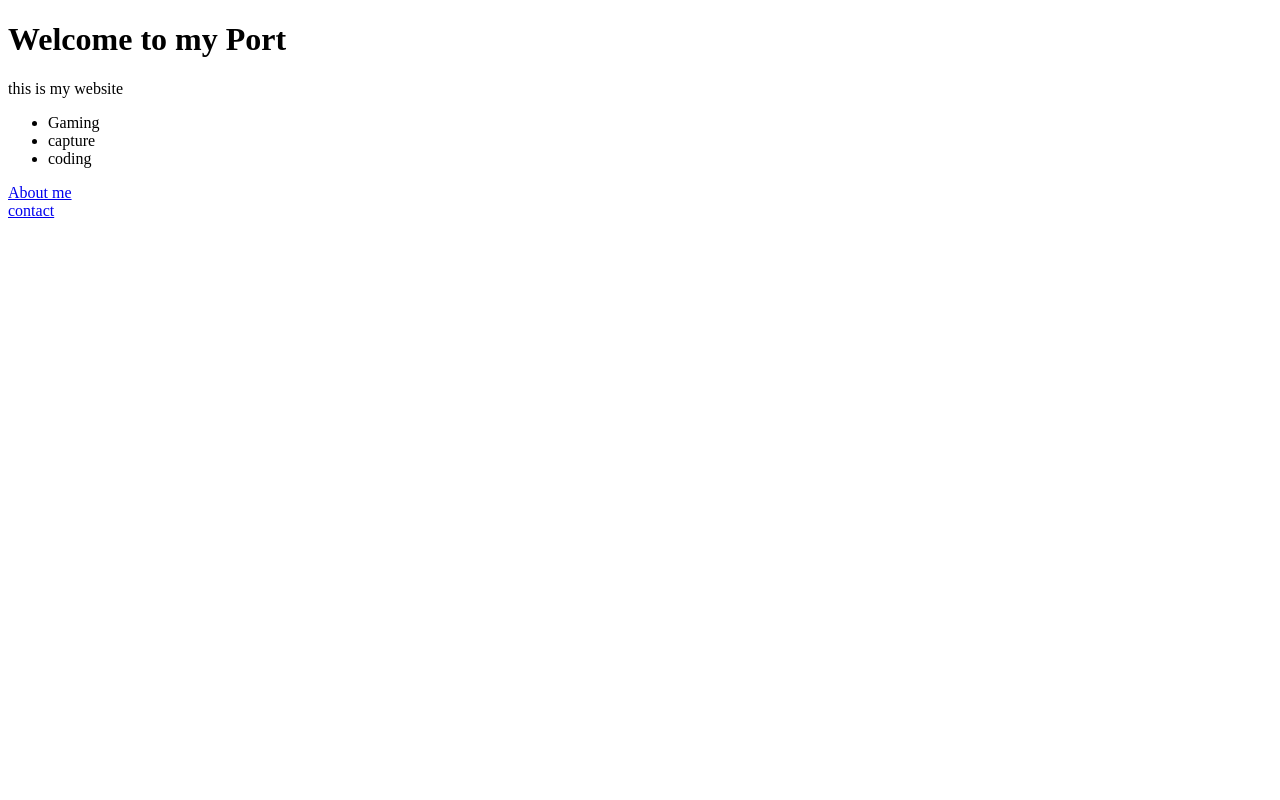
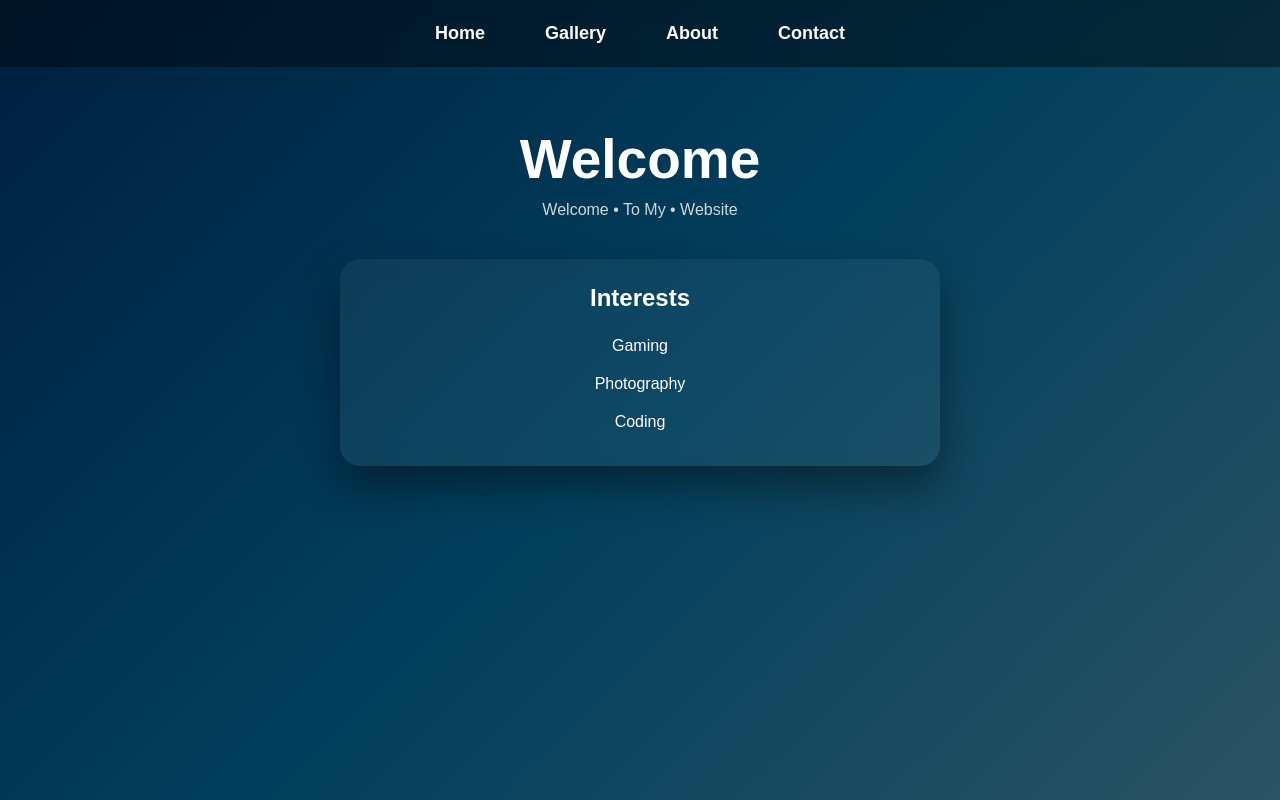
Before and after one commit to DopamineAbbe/portfolio-website-Abdelsalam-4702, a plain HTML site: page index.html in a window 1280 px wide. Drawn offline with Linux system fonts and the light colour scheme.

Commit message:
Website design updated

```diff
--- /dev/null
+++ b/about.css
@@ -0,0 +1,66 @@
+* {
+    margin: 0;
+    padding: 0;
+    box-sizing: border-box;
+}
+
+body {
+    font-family: Arial, sans-serif;
+    min-height: 100vh;
+    background: linear-gradient(135deg, #001f3f, #003f5c, #2c5364);
+    display: flex;
+    flex-direction: column;
+    align-items: center;
+}
+
+.navbar {
+    position: sticky;
+    top: 0;
+    display: flex;
+    justify-content: center;
+    gap: 30px;
+    padding: 15px 0;
+    width: 100%;
+    background: rgba(0, 0, 0, 0.4);
+    backdrop-filter: blur(10px);
+    z-index: 1000;
+}
+
+.navbar a {
+    color: white;
+    text-decoration: none;
+    font-size: 18px;
+    font-weight: bold;
+    padding: 8px 15px;
+    border-radius: 10px;
+    transition: 0.3s ease;
+}
+
+.navbar a:hover {
+    background: rgba(0, 255, 255, 0.2);
+    transform: scale(1.1);
+}
+
+h1 {
+    margin-top: 40px;
+    font-size: 45px;
+    color: white;
+}
+
+.box {
+    margin-top: 30px;
+    padding: 25px;
+    width: 80%;
+    max-width: 600px;
+    background: rgba(255, 255, 255, 0.05);
+    backdrop-filter: blur(10px);
+    border-radius: 20px;
+    color: white;
+    text-align: center;
+    box-shadow: 0 20px 40px rgba(0, 0, 0, 0.4);
+}
+
+.box p {
+    font-size: 18px;
+    line-height: 1.6;
+}
--- /dev/null
+++ b/contact.css
@@ -0,0 +1,76 @@
+* {
+    margin: 0;
+    padding: 0;
+    box-sizing: border-box;
+}
+
+body {
+    font-family: Arial, sans-serif;
+    min-height: 100vh;
+    background: linear-gradient(135deg, #001f3f, #003f5c, #2c5364);
+    display: flex;
+    flex-direction: column;
+    align-items: center;
+}
+
+.navbar {
+    position: sticky;
+    top: 0;
+    display: flex;
+    justify-content: center;
+    gap: 30px;
+    padding: 15px 0;
+    width: 100%;
+    background: rgba(0, 0, 0, 0.4);
+    backdrop-filter: blur(10px);
+    z-index: 1000;
+}
+
+.navbar a {
+    color: white;
+    text-decoration: none;
+    font-size: 18px;
+    font-weight: bold;
+    padding: 8px 15px;
+    border-radius: 10px;
+    transition: 0.3s ease;
+}
+
+.navbar a:hover {
+    background: rgba(0, 255, 255, 0.2);
+    transform: scale(1.1);
+}
+
+h1 {
+    margin-top: 40px;
+    font-size: 45px;
+    color: white;
+}
+
+.sub {
+    margin-top: 10px;
+    color: rgba(255,255,255,0.7);
+}
+
+table {
+    margin-top: 30px;
+    border-collapse: collapse;
+    width: 80%;
+    max-width: 600px;
+    background: rgba(255,255,255,0.05);
+    backdrop-filter: blur(10px);
+    border-radius: 15px;
+    overflow: hidden;
+    color: white;
+    box-shadow: 0 20px 40px rgba(0,0,0,0.4);
+}
+
+th, td {
+    padding: 15px;
+    text-align: center;
+    border-bottom: 1px solid rgba(255,255,255,0.1);
+}
+
+th {
+    background: rgba(0, 255, 255, 0.1);
+}
--- /dev/null
+++ b/gallary.css
@@ -0,0 +1,105 @@
+* {
+    margin: 0;
+    padding: 0;
+    box-sizing: border-box;
+}
+
+body {
+    font-family: Arial, sans-serif;
+    min-height: 100vh;
+    background: linear-gradient(135deg, #001f3f, #003f5c, #2c5364);
+    display: flex;
+    flex-direction: column;
+    align-items: center;
+    overflow-x: hidden;
+}
+
+.navbar {
+    position: sticky;
+    top: 0;
+    display: flex;
+    justify-content: center;
+    gap: 30px;
+    padding: 15px 0;
+    width: 100%;
+    background: rgba(0, 0, 0, 0.4);
+    backdrop-filter: blur(10px);
+    z-index: 1000;
+}
+
+.navbar a {
+    color: white;
+    text-decoration: none;
+    font-size: 18px;
+    font-weight: bold;
+    padding: 8px 15px;
+    border-radius: 10px;
+    transition: 0.3s ease;
+}
+
+.navbar a:hover {
+    background: rgba(0, 255, 255, 0.2);
+    transform: scale(1.1);
+}
+
+h1 {
+    margin-top: 30px;
+    font-size: 45px;
+    color: white;
+    letter-spacing: 2px;
+    text-transform: uppercase;
+}
+
+.gallery {
+    margin-top: 30px;
+    padding: 30px;
+    display: grid;
+    grid-template-columns: repeat(auto-fit, minmax(200px, 1fr));
+    gap: 25px;
+    width: 90%;
+    max-width: 1000px;
+    background: rgba(255, 255, 255, 0.05);
+    border-radius: 20px;
+    backdrop-filter: blur(8px);
+    box-shadow: 0 20px 40px rgba(0, 0, 0, 0.5);
+}
+
+.gallery img {
+    width: 100%;
+    height: 200px;
+    object-fit: cover;
+    border-radius: 15px;
+    transition: 0.3s ease;
+}
+
+.gallery img:hover {
+    transform: scale(1.08);
+    filter: brightness(1.2);
+}
+
+.side {
+    position: fixed;
+    top: 0;
+    width: 80px;
+    height: 100vh;
+    display: flex;
+    flex-direction: column;
+    justify-content: space-evenly;
+    align-items: center;
+    pointer-events: none;
+}
+
+.left { left: 0; }
+.right { right: 0; }
+
+.side span {
+    font-size: 28px;
+    animation: floatUp 6s linear infinite;
+    opacity: 0.8;
+}
+
+@keyframes floatUp {
+    0% { transform: translateY(100vh); opacity: 0; }
+    10% { opacity: 1; }
+    100% { transform: translateY(-120vh); opacity: 0; }
+}
--- /dev/null
+++ b/index.css
@@ -0,0 +1,82 @@
+* {
+    margin: 0;
+    padding: 0;
+    box-sizing: border-box;
+}
+
+body {
+    font-family: Arial, sans-serif;
+    min-height: 100vh;
+    background: linear-gradient(135deg, #001f3f, #003f5c, #2c5364);
+    display: flex;
+    flex-direction: column;
+    align-items: center;
+}
+
+.navbar {
+    position: sticky;
+    top: 0;
+    display: flex;
+    justify-content: center;
+    gap: 30px;
+    padding: 15px 0;
+    width: 100%;
+    background: rgba(0, 0, 0, 0.4);
+    backdrop-filter: blur(10px);
+    z-index: 1000;
+}
+
+.navbar a {
+    color: white;
+    text-decoration: none;
+    font-size: 18px;
+    font-weight: bold;
+    padding: 8px 15px;
+    border-radius: 10px;
+    transition: 0.3s ease;
+}
+
+.navbar a:hover {
+    background: rgba(0, 255, 255, 0.2);
+    transform: scale(1.1);
+}
+
+.hero {
+    margin-top: 60px;
+    text-align: center;
+    color: white;
+}
+
+.hero h1 {
+    font-size: 55px;
+}
+
+.hero p {
+    margin-top: 10px;
+    opacity: 0.8;
+}
+
+.box {
+    margin-top: 40px;
+    padding: 25px;
+    width: 80%;
+    max-width: 600px;
+    background: rgba(255, 255, 255, 0.05);
+    backdrop-filter: blur(10px);
+    border-radius: 20px;
+    color: white;
+    text-align: center;
+    box-shadow: 0 20px 40px rgba(0, 0, 0, 0.4);
+}
+
+.box h2 {
+    margin-bottom: 15px;
+}
+
+.box ul {
+    list-style: none;
+}
+
+.box li {
+    padding: 10px;
+}
--- a/index.html
+++ b/index.html
@@ -3,18 +3,33 @@
 <head>
     <meta charset="UTF-8">
     <meta name="viewport" content="width=device-width, initial-scale=1.0">
-    <title>Document</title>
+    <title>Home</title>
+
+    <link rel="stylesheet" href="index.css">
 </head>
+
 <body>
-    <h1>Welcome to my Port</h1>
-    <p>this is my website</p>
-    <ul>
-        <li>Gaming</li>
-        <li>capture</li>
-        <li>coding</li>
-    </ul>
-    <a href="about.html">About me</a>
-    <br>
-    <a href="contact.html">contact</a>
+
+    <nav class="navbar">
+        <a href="index.html">Home</a>
+        <a href="gallary.html">Gallery</a>
+        <a href="about.html">About</a>
+        <a href="contact.html">Contact</a>
+    </nav>
+
+    <div class="hero">
+        <h1>Welcome</h1>
+        <p>Welcome • To My • Website</p>
+    </div>
+
+    <div class="box">
+        <h2>Interests</h2>
+        <ul>
+            <li>Gaming</li>
+            <li>Photography</li>
+            <li>Coding</li>
+        </ul>
+    </div>
+
 </body>
 </html>
```
Also changed, not shown: about.html (+20 -9 lines), contact.html (+18 -8 lines), gallary.html (added, +48 -0 lines), images/me1.jpg (added), images/me2.jpg (added), images/me3.jpg (added), 2 other files.
